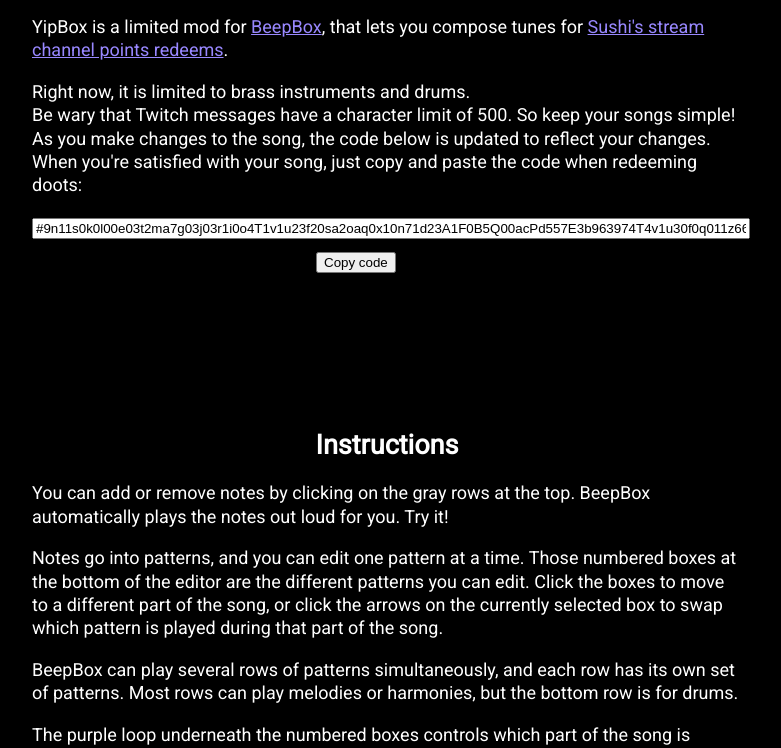
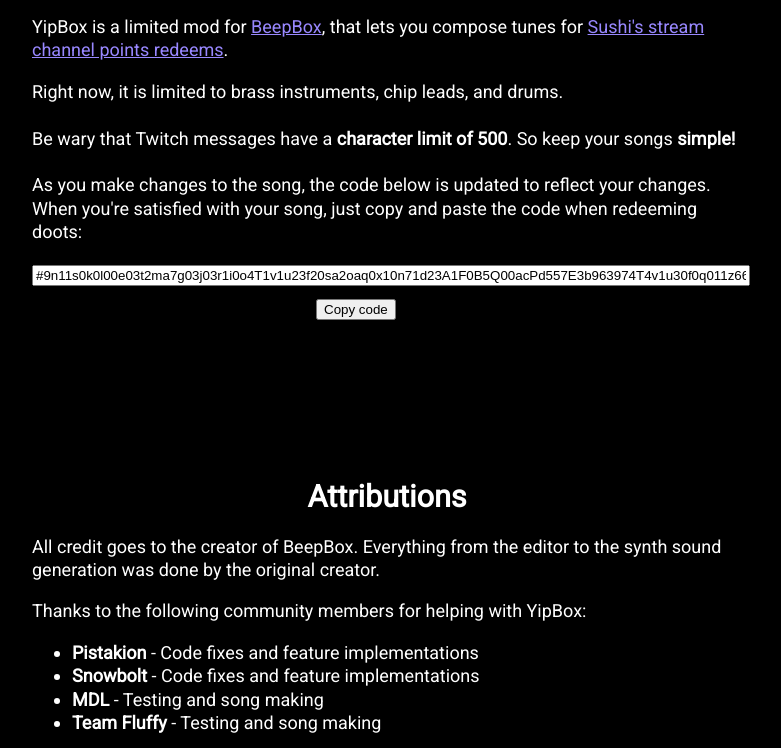
Before and after one commit to sushifur/YipBox, a website: page website/index.html in a window 1280 px wide. Shown: the part 703-1451 px from the top of the page, without its empty margins (253-1034 px from the left). Drawn offline with Linux system fonts and the light colour scheme.

Commit message:
Updated the description slightly

```diff
--- a/website/index.html
+++ b/website/index.html
@@ -139,9 +139,9 @@
 				YipBox is a limited mod for <a href="https://www.beepbox.co" target="_blank">BeepBox</a>, that lets you compose tunes for <a href="https://twitch.tv/sushifur" target="_blank">Sushi's stream channel points redeems</a>.
 			</p>
 			<p>
-				Right now, it is limited to brass instruments and drums.<br/>
-				Be wary that Twitch messages have a character limit of 500. So keep your songs simple!<br/>
-				As you make changes to the song, the code below is updated to reflect your changes.<br/>
+				Right now, it is limited to brass instruments, chip leads, and drums.<br /></br>
+				Be wary that Twitch messages have a <b>character limit of 500</b>. So keep your songs <b>simple!</b><br /><br>
+				As you make changes to the song, the code below is updated to reflect your changes.<br />
 				When you're satisfied with your song, just copy and paste the code when redeeming doots:
 			</p>
 			<div id="codeField">
@@ -150,13 +150,30 @@
 					<button onclick="copyCode()">Copy code</button>
 				</div>
 			</div>
-		</section>
+
+			<h1>
+				Attributions
+			</h1>
+			<p id="introduction">
+				<p>All credit goes to the creator of BeepBox. Everything from the editor to the synth sound generation was done by the original creator.</p>
+
+				<p>
+					Thanks to the following community members for helping with YipBox:<br>
+					<ul>
+						<li><b>Pistakion</b> - Code fixes and feature implementations</li>
+						<li><b>Snowbolt</b> - Code fixes and feature implementations</li>
+						<li><b>MDL</b> - Testing and song making</li>
+						<li><b>Team Fluffy</b> - Testing and song making</li>
+					</ul>
+					</>
+				</p>
+</section>
 
 		<div class="column-container">
 			<main class="instructions-column">
 				<section>
 					<h2>
-						Instructions
+						Instructions (BeepBox)
 					</h2>
 					<p>
 						You can add or remove notes by clicking on the gray rows at the top.
@@ -218,7 +235,7 @@
 				</section>
 				<section>
 					<h2>
-						About
+						About (BeepBox)
 					</h2>
 					<p>
 						BeepBox is developed by <a href="https://johnnesky.com/" target="_blank">John Nesky</a>.
```
